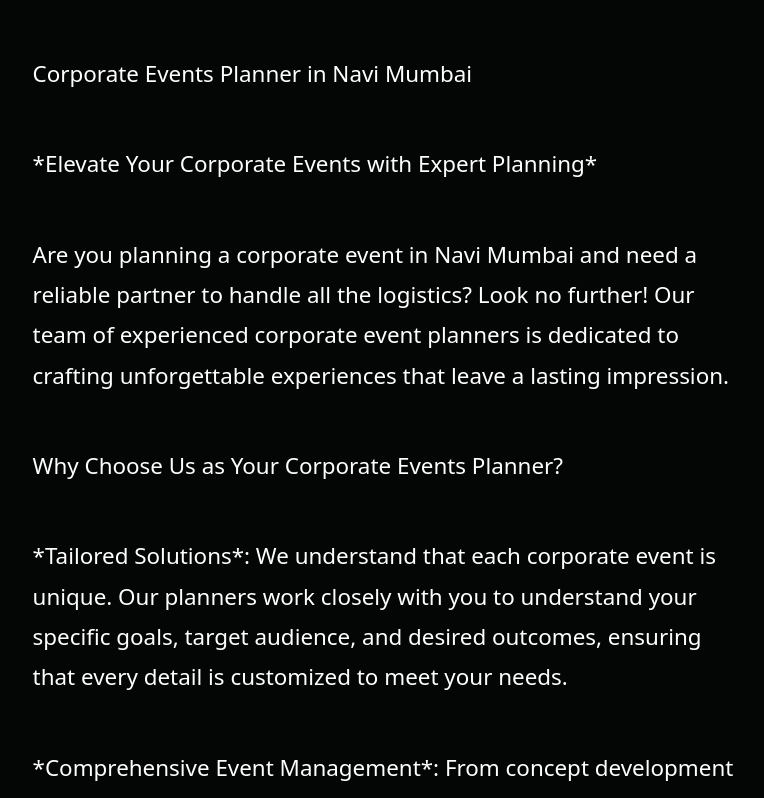
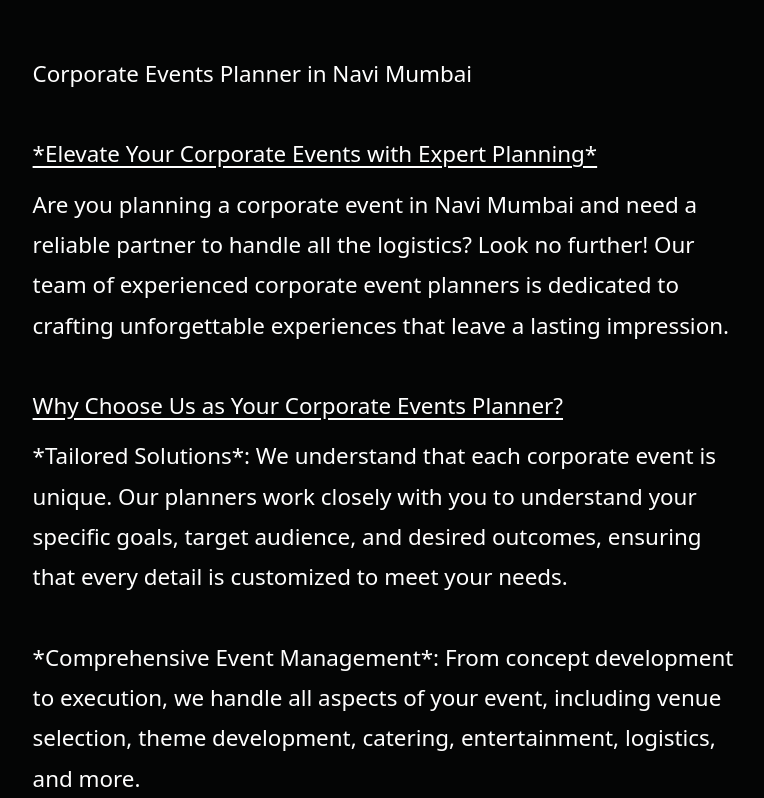
Before and after one commit to ReactNativeAmalgum/Hrudaya-Events, a React (Create React App) app: page /events/corporate in a window 1280 px wide. Shown: the part 1020-1818 px from the top of the page, without its empty margins (249-1013 px from the left). Built offline with nearby package versions, Linux system fonts and the light colour scheme; the HTML template or start-up script is replaced by a standard one.

Commit message:
22-8-24(events)

```diff
--- a/src/Screens/Events/Corporate.css
+++ b/src/Screens/Events/Corporate.css
@@ -15,7 +15,7 @@
 .corporate-body-cont p {
   text-align: center;
   color: white;
-  font-size: 1.6rem; /* Base font size */
+  /* font-size: 1.6rem;  */
   font-weight: 300;
   line-height: 1.8em;
   /* font-family: Jost, sans-serif; */
--- a/src/Screens/Events/Corporate_Events.js
+++ b/src/Screens/Events/Corporate_Events.js
@@ -15,12 +15,21 @@ export default function Corporate_Events() {
           src="https://static.wixstatic.com/media/11062b_38f7e95dd64a4de1ba0b2583a56f651c~mv2.jpg/v1/fill/w_1225,h_816,al_c,q_85,usm_0.66_1.00_0.01,enc_auto/Startup.jpg"
           alt={"corporate img"}
         />
-<div className="title-descp-cont">
-        {EventData.map((s, i) =>(
-          <div  key={i}>
-          <p style={{textAlign:"left"}}>{s.para}</p>
-          </div>
-        ))}
+        <div className="title-descp-cont">
+          {EventData.map((s, i) => (
+            <div key={i}>
+              <p
+                style={{
+                  textAlign: "left",
+                  marginBottom: i !== 1 && i !== 3 && i !== 9 && i !== 16 && i !== 22 ? 40 : 10,
+                  textDecoration: i === 1 || i === 3 || i === 9 || i === 16 || i ===22 ? "underline" : "none", // Underline for 3rd, 11th, and 16th
+                  textUnderlineOffset: 4,
+                }}
+              >
+                {s.para}
+              </p>{" "}
+            </div>
+          ))}
         </div>
       </section>
       <section className="card-corporate-body-cont">
--- a/src/Screens/Events/Family.css
+++ b/src/Screens/Events/Family.css
@@ -15,9 +15,9 @@
 .family-body-cont p {
   text-align: center;
   color: white;
-  font-size: 1.6rem; /* Base font size */
+  /* font-size: 1.6rem; */
   font-weight: 300;
-  line-height: 1.8em;
+  /* line-height: 1.8em; */
   /* font-family: Jost, sans-serif; */
   margin-left: 20%;
   margin-right: 20%;
--- a/src/Screens/Events/Family_Events.js
+++ b/src/Screens/Events/Family_Events.js
@@ -12,11 +12,20 @@ export default function Family_Events() {
 
         <img className="family-img" src={familyImg} alt={"Family img"} />
         <div className="title-descp-cont">
-        {EventData2.map((s, i) =>(
-          <div  key={i}>
-          <p style={{textAlign:"left"}}>{s.para}</p>
-          </div>
-        ))}
+          {EventData2.map((s, i) => (
+            <div key={i}>
+              <p
+                style={{
+                  textAlign: "left",
+                  marginBottom: i !== 1 && i !== 3 && i !== 11 && i !== 16 && i !== 22 ? 40 : 10,
+                  textDecoration: i === 1 || i === 3 || i === 11 || i === 16 || i ===22 ? "underline" : "none", // Underline for 3rd, 11th, and 16th
+                  textUnderlineOffset: 4,
+                }}
+              >
+                {s.para}
+              </p>{" "}
+            </div>
+          ))}
         </div>
       </section>
       <section className="card-family-body-cont">
```
